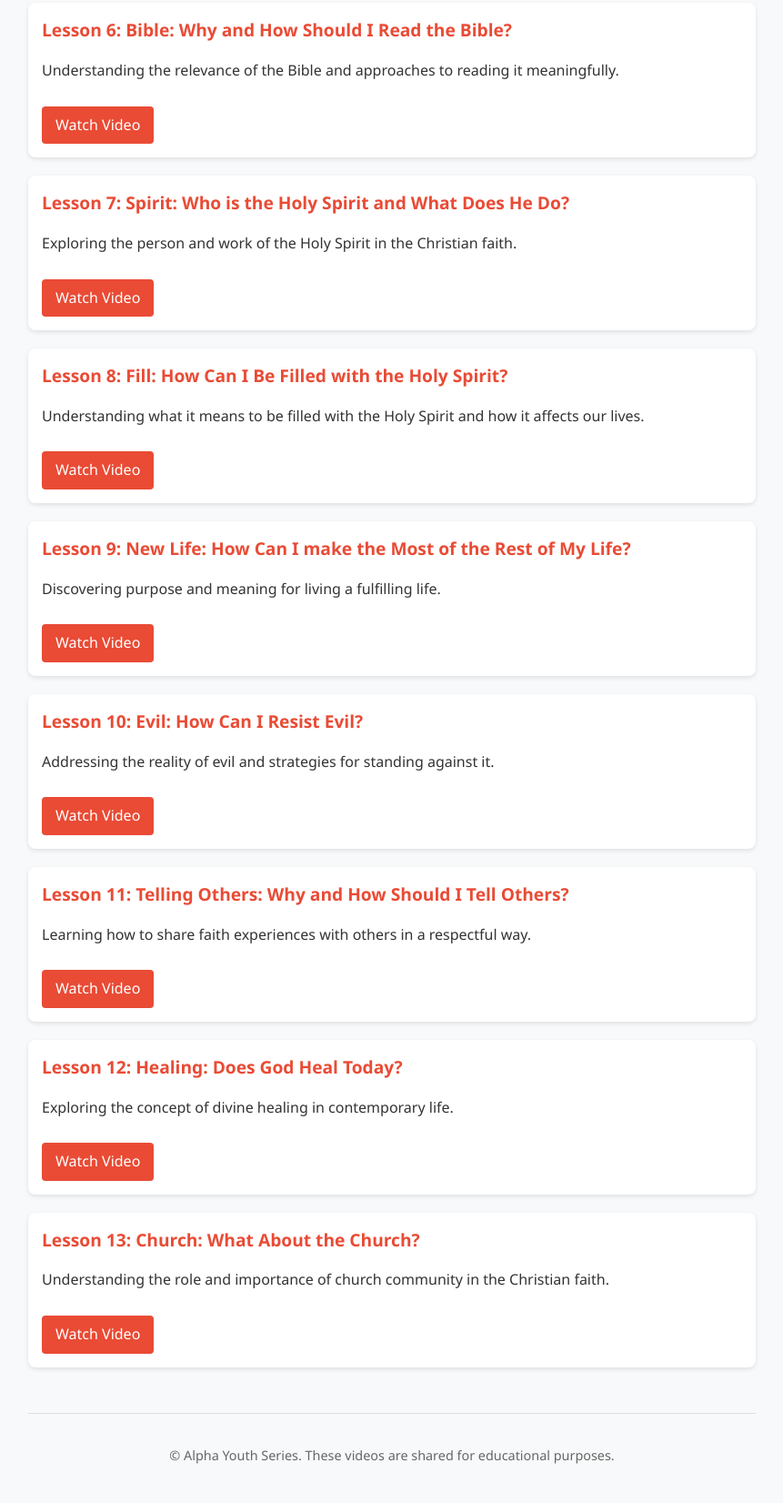
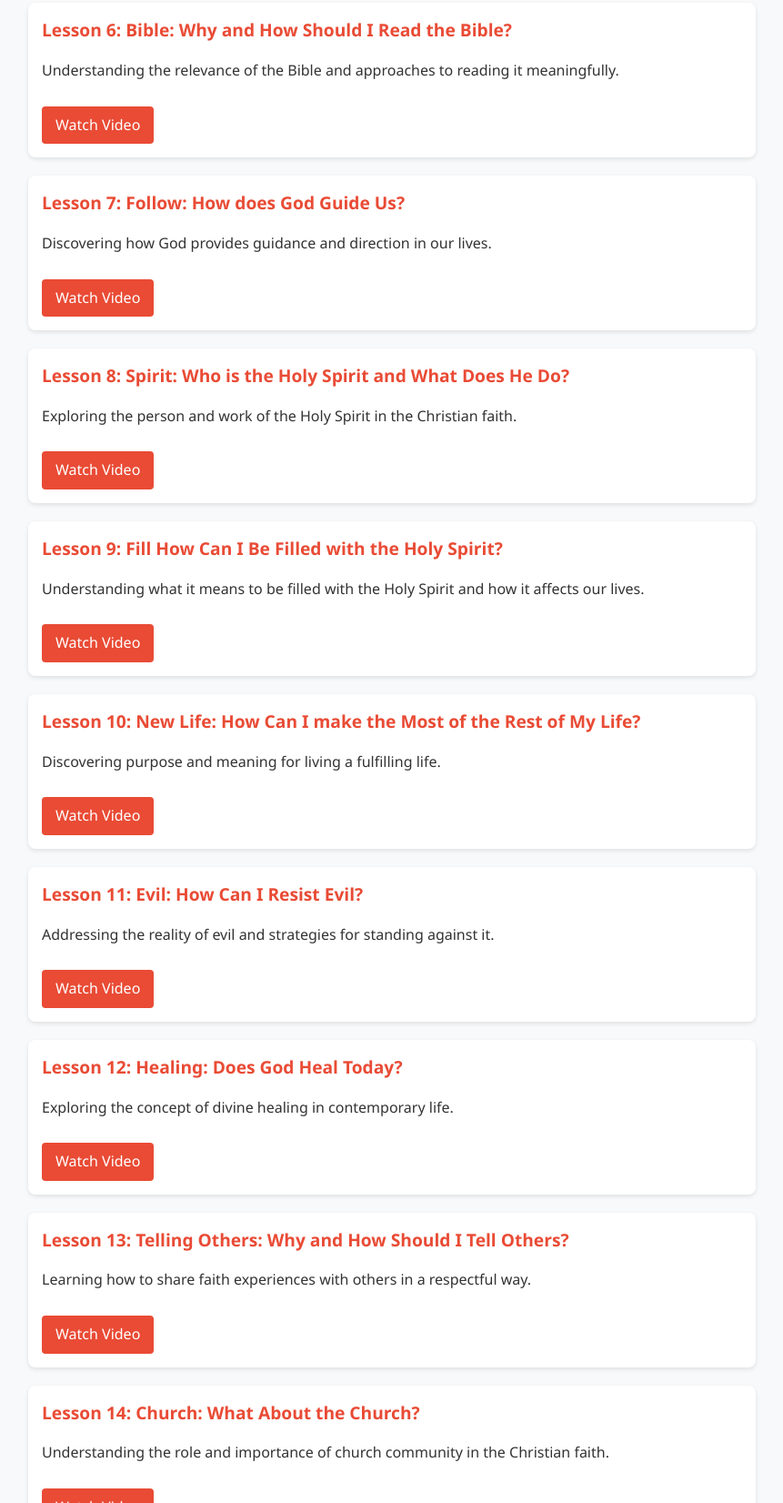
Before and after one commit to jamescgl7/alpha-youth-series, a plain HTML site: page index.html in a window 1280 px wide. Shown: the part 1148-2800 px from the top of the page at 91% size, without its empty margins (209-1070 px from the left). Drawn offline with Linux system fonts and the light colour scheme.

Commit message:
Update index.html

```diff
--- a/index.html
+++ b/index.html
@@ -3,7 +3,7 @@
 <head>
     <meta charset="UTF-8">
     <meta name="viewport" content="width=device-width, initial-scale=1.0">
-    <title>Alpha Youth Video Series with Subtitles</title>
+    <title>Alpha Video Series 25A</title>
     <style>
         body {
             font-family: 'Segoe UI', Tahoma, Geneva, Verdana, sans-serif;
@@ -67,9 +67,9 @@
     </style>
 </head>
 <body>
-    <h1>Alpha Youth Video Series with Subtitles</h1>
+    <h1>Alpha Video Series 25A</h1>
 
-    <p>Welcome to the Alpha Youth Video Series collection. These videos are designed to explore life, faith, and meaning in an engaging and accessible way for young people.</p>
+    <p>Welcome to the Alpha Video Series collection. These videos are designed to explore life, faith, and meaning in an engaging and accessible way.</p>
 
     <div class="video-container">
         <div class="video-title">Lesson 1: Life: Is This it?</div>
@@ -108,33 +108,33 @@
     </div>
 
     <div class="video-container">
-        <div class="video-title">Lesson 7: Spirit: Who is the Holy Spirit and What Does He Do?</div>
+        <div class="video-title">Lesson 7: Follow: How does God Guide Us?</div>
+        <p>Discovering how God provides guidance and direction in our lives.</p>
+        <a href="https://1drv.ms/v/c/d56500d96a5a0b7a/EWN757_hla5HhDwVijaJuwEBzg-HLFjTq8-ZyUM8kJb0cQ?e=oB67wz" class="video-link" target="_blank">Watch Video</a>
+    </div>
+
+    <div class="video-container">
+        <div class="video-title">Lesson 8: Spirit: Who is the Holy Spirit and What Does He Do?</div>
         <p>Exploring the person and work of the Holy Spirit in the Christian faith.</p>
         <a href="https://1drv.ms/v/s!AnoLWmrZAGXVg_puutHDsE6Z4amhkw?e=quktHS" class="video-link" target="_blank">Watch Video</a>
     </div>
 
     <div class="video-container">
-        <div class="video-title">Lesson 8: Fill: How Can I Be Filled with the Holy Spirit?</div>
+        <div class="video-title">Lesson 9: Fill How Can I Be Filled with the Holy Spirit?</div>
         <p>Understanding what it means to be filled with the Holy Spirit and how it affects our lives.</p>
         <a href="https://1drv.ms/v/s!AnoLWmrZAGXVg_ptdhF3HHJiMTkYMA?e=O4faxa" class="video-link" target="_blank">Watch Video</a>
     </div>
 
     <div class="video-container">
-        <div class="video-title">Lesson 9: New Life: How Can I make the Most of the Rest of My Life?</div>
+        <div class="video-title">Lesson 10: New Life: How Can I make the Most of the Rest of My Life?</div>
         <p>Discovering purpose and meaning for living a fulfilling life.</p>
         <a href="https://1drv.ms/v/s!AnoLWmrZAGXVg_pwKSzRO5ecttiCJw?e=brnSsr" class="video-link" target="_blank">Watch Video</a>
     </div>
 
     <div class="video-container">
-        <div class="video-title">Lesson 10: Evil: How Can I Resist Evil?</div>
+        <div class="video-title">Lesson 11: Evil: How Can I Resist Evil?</div>
         <p>Addressing the reality of evil and strategies for standing against it.</p>
         <a href="https://1drv.ms/v/s!AnoLWmrZAGXVg_pvNRnxhY7Fh0BRIA?e=dMLD4P" class="video-link" target="_blank">Watch Video</a>
-    </div>
-
-    <div class="video-container">
-        <div class="video-title">Lesson 11: Telling Others: Why and How Should I Tell Others?</div>
-        <p>Learning how to share faith experiences with others in a respectful way.</p>
-        <a href="https://1drv.ms/v/s!AnoLWmrZAGXVg_pxtTX5Y8M7YTPEUg?e=MeZPT0" class="video-link" target="_blank">Watch Video</a>
     </div>
 
     <div class="video-container">
@@ -144,13 +144,19 @@
     </div>
 
     <div class="video-container">
-        <div class="video-title">Lesson 13: Church: What About the Church?</div>
+        <div class="video-title">Lesson 13: Telling Others: Why and How Should I Tell Others?</div>
+        <p>Learning how to share faith experiences with others in a respectful way.</p>
+        <a href="https://1drv.ms/v/s!AnoLWmrZAGXVg_pxtTX5Y8M7YTPEUg?e=MeZPT0" class="video-link" target="_blank">Watch Video</a>
+    </div>
+
+    <div class="video-container">
+        <div class="video-title">Lesson 14: Church: What About the Church?</div>
         <p>Understanding the role and importance of church community in the Christian faith.</p>
         <a href="https://1drv.ms/v/s!AnoLWmrZAGXVg_pzfx3MzMyeiQu6Zw?e=Mk9bD1" class="video-link" target="_blank">Watch Video</a>
     </div>
 
     <div class="footer">
-        <p>© Alpha Youth Series. These videos are shared for educational purposes.</p>
+        <p>© Alpha Video Series 25A. These videos are shared for educational purposes.</p>
     </div>
 </body>
 </html>
```
